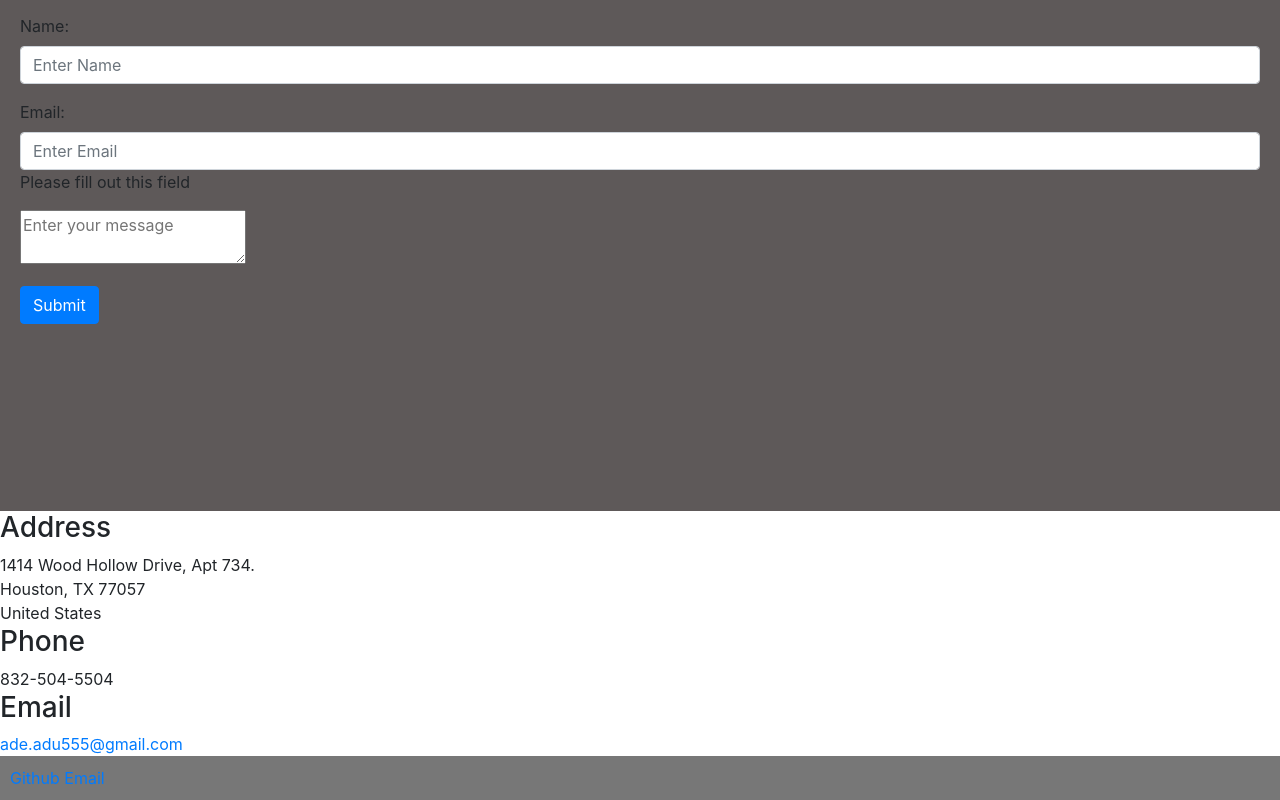
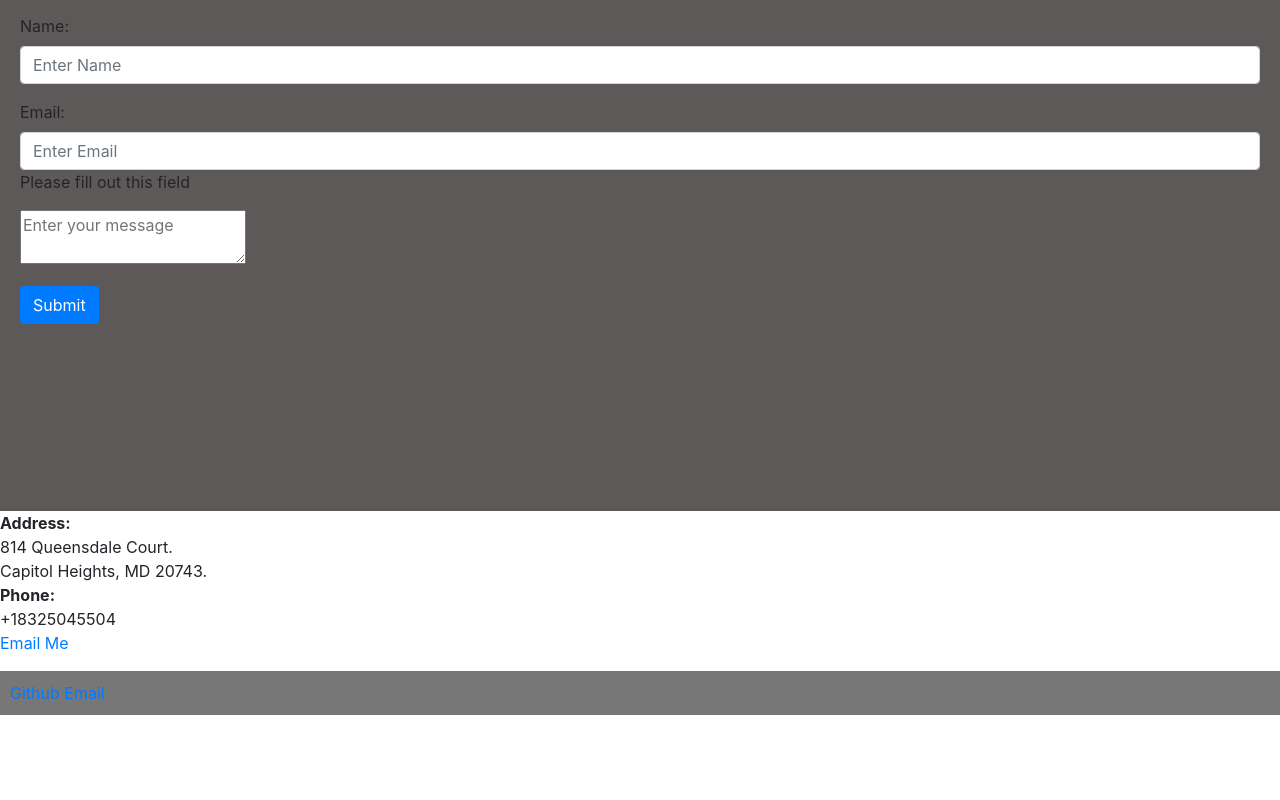
Before and after one commit to adeadu555/DynamicProfilePage, a plain HTML site: page index.html in a window 1280 px wide. Shown: the part 1856-2656 px from the top of the page. After the commit the page ends 2571 px from the top, so only its background shows below. Drawn offline with nearby package versions, Linux system fonts and the light colour scheme.

Commit message:
updated address section

```diff
--- a/index.html
+++ b/index.html
@@ -121,17 +121,16 @@
 </section>
 
 <section>
-    <h3 class="icon solid fa-home"><span class="label">Address</span></h3>
-    1414 Wood Hollow Drive, Apt 734.<br />
-    Houston, TX 77057<br />
-    United States
 
-    <h3 class="icon solid fa-mobile-alt"><span class="label">Phone</span></h3>
-    832-504-5504
+    <address>
+        <b>Address:</b><br>
+        814 Queensdale Court. <br>
+        Capitol Heights, MD 20743.<br>
+        <b>Phone:</b><br>
+        +18325045504 <br>
+        <a href="mailto:adeadu406@gmail.com">Email Me</a><br>
 
-
-    <h3 class="icon solid fa-envelope"><span class="label">Email</span></h3>
-    <a href="#">ade.adu555@gmail.com</a>
+    </address>
 
 </section>
 
```
Also changed, not shown: script.js (added).
